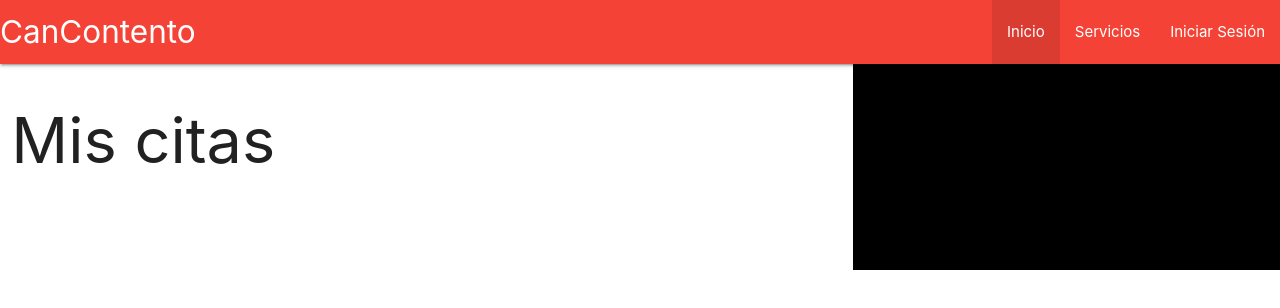
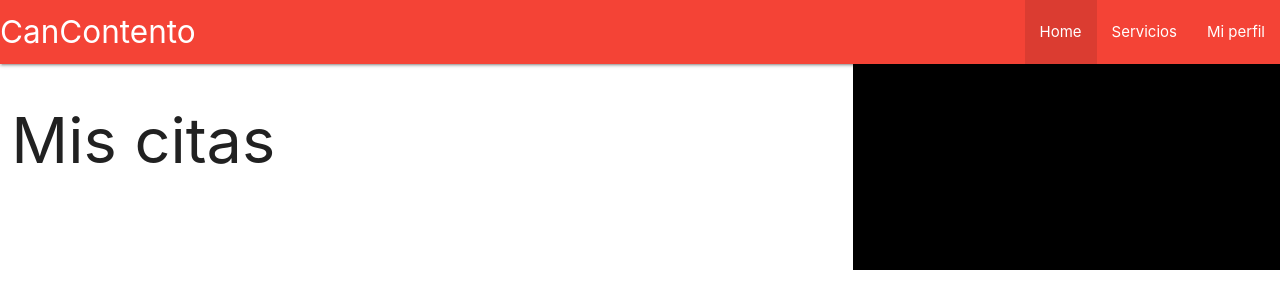
Before and after one commit to jela3105/CanContentoFrontend, a website: page home.html in a window 1280 px wide. Drawn offline with nearby package versions, Linux system fonts and the light colour scheme.

Commit message:
index and home html update

```diff
--- a/css/formatos.css
+++ b/css/formatos.css
@@ -25,4 +25,5 @@
     margin: 1rem auto;
     max-width: 1280px;
     width: 90%;
+    padding: 2rem;
 }
--- a/home.html
+++ b/home.html
@@ -25,9 +25,9 @@
                         <i class="material-icons">menu</i>
                     </a>
                     <ul id="nav-mobile" class="right hide-on-med-and-down">
-                        <li class="active"><a href="index.html">Inicio</a></li>
+                        <li class="active"><a href="home.html">Home</a></li>
                         <li><a href="servicios.html">Servicios</a></li>
-                        <li><a href="#iniciar-sesion" class="modal-trigger">Iniciar Sesión</a></li>
+                        <li><a href="perfil.html" class="modal-trigger">Mi perfil</a></li>
                     </ul>
                 </div>
             </nav>
```
Also changed, not shown: index.html (+2 -3 lines).
